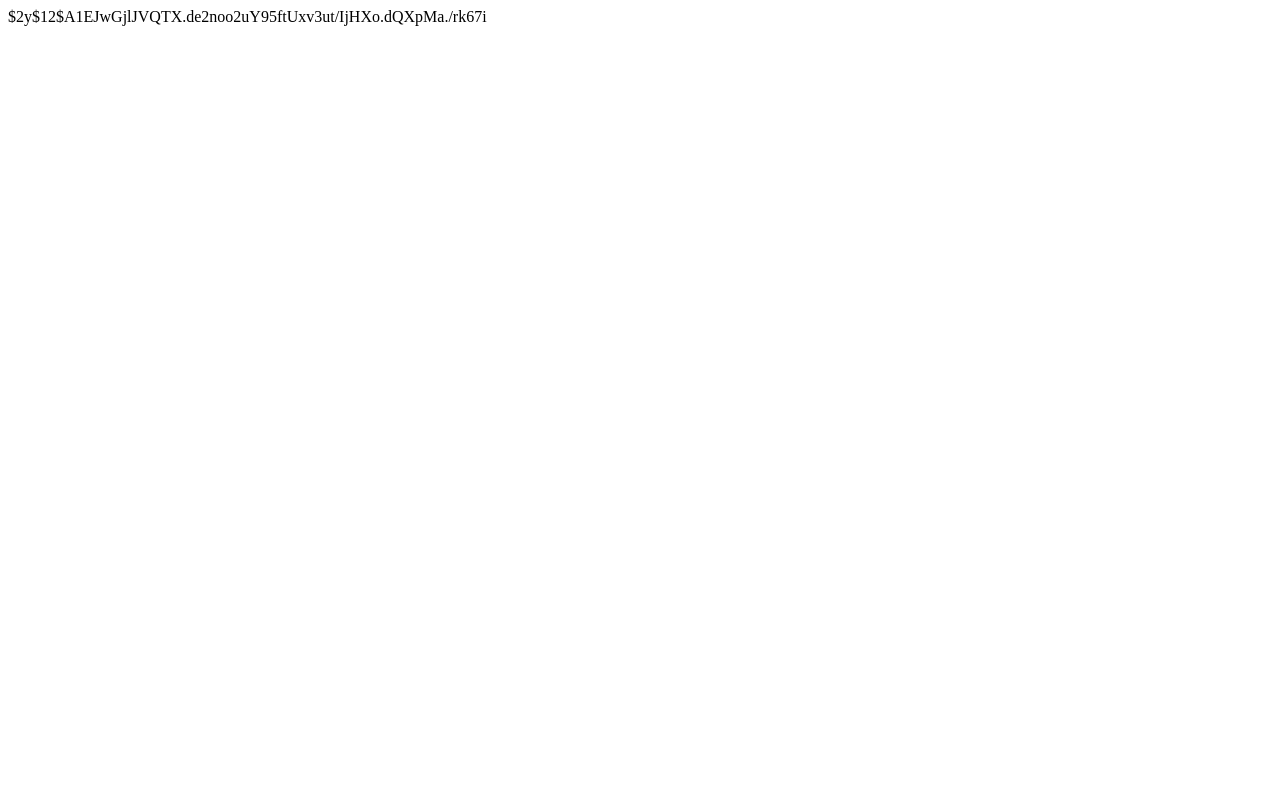
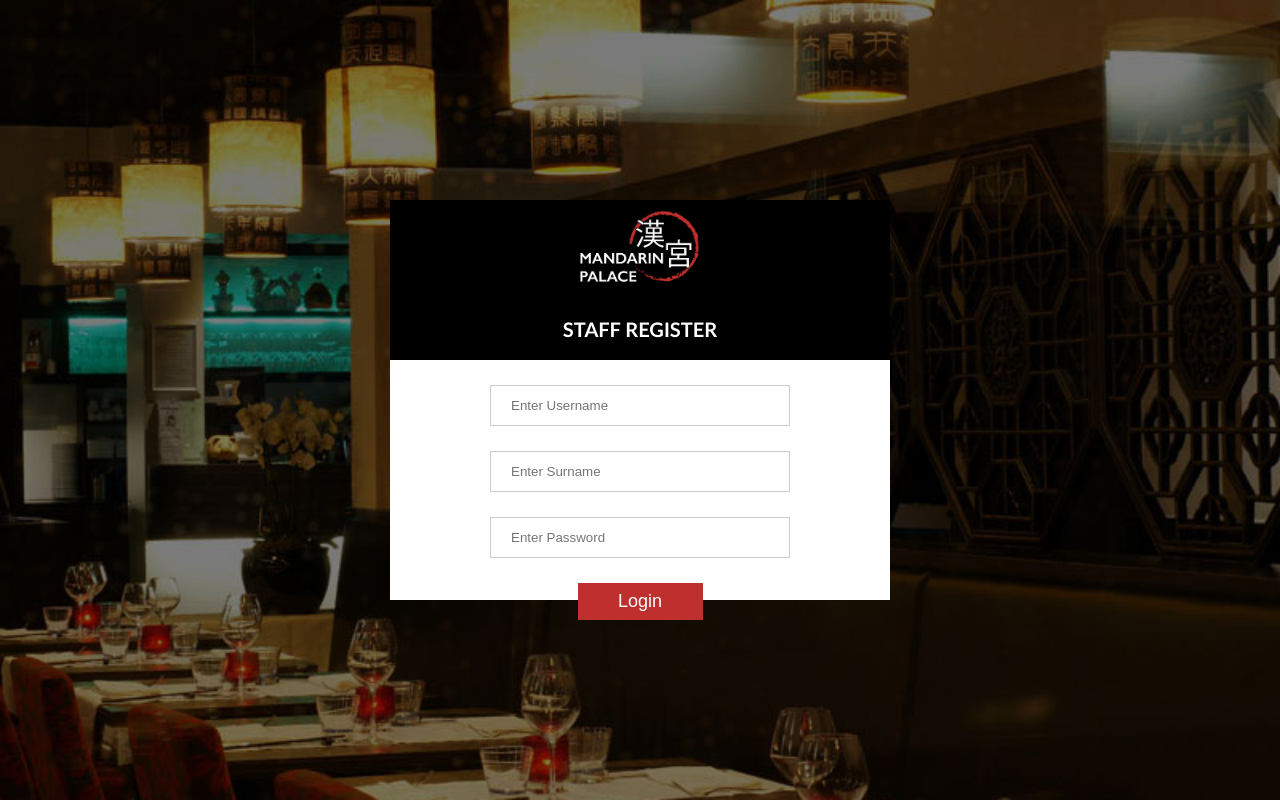
Before and after one commit to juliadavita/MandarinPalace, a PHP site: page /login/register.php in a window 1280 px wide. Before the commit the page is almost empty. Run offline with PHP 8.4, Linux system fonts and the light colour scheme; some libraries are stand-ins or nearby versions.

Commit message:
staff register added

```diff
--- /dev/null
+++ b/css/staff_stylesheet.css
@@ -0,0 +1,121 @@
+/* Buttons */
+
+.add-button {
+    background-color: #BE2F2E;
+    font-family: 'Gill Sans', 'Gill Sans MT', Calibri, 'Trebuchet MS', sans-serif;
+    border: none;
+    color: white;
+    padding: 15px 32px;
+    text-align: center;
+    text-decoration: none;
+    display: inline-block;
+    font-size: 16px;
+    margin: 4px 2px;
+    cursor: pointer;
+}
+
+button {
+    background-color: #BE2F2E;
+    color: white;
+    font-size: 18px;
+    padding: 8px 20px;
+    border: none;
+    cursor: pointer;
+    width: 25%;
+    display: block;
+    margin: 0 auto;
+
+  }
+
+  button:hover {
+    opacity: 0.8;
+  }
+
+
+/* End Buttons */
+
+
+.login-banner {
+    background-image: url('../img/MP_Restaurant_01_Black.jpg');
+    position: fixed;
+    top: 0;
+    left: 0;
+    margin: 0;
+    padding: 0;
+    width: 100%;
+    height: 100%;
+    display: block;
+    background-position: center center;
+    background-size: cover;
+}
+
+.login-background {
+    background: white;
+    width: 500px;
+    height: 50%;
+    position: absolute;
+    top: 0;
+    bottom: 0;
+    left: 0;
+    right: 0;
+    margin: auto;
+
+}
+
+.login-header {
+    background: black;
+    width: 100%;
+    height: 160px;
+}
+
+.login-logo {
+    display: block;
+    height: 95px;
+    margin: 0 auto;
+    padding: 2px 0 0 0;
+}
+
+.add-button-area{
+    display: block;
+    margin: 20px 68px;
+}
+
+
+.table-header {
+width: 100%;
+}
+
+  input[type=text], input[type=password] {
+    width: 60%;
+    padding: 12px 20px;
+    margin: 25px auto;
+    display: flex;
+    border: 1px solid #ccc;
+    box-sizing: border-box;
+  }
+
+  .container {
+    padding: 16px;
+  }
+
+  .login-banner {
+    background-image: url('../img/MP_Restaurant_01_Black.jpg');
+    position: fixed;
+    top: 0;
+    left: 0;
+    margin: 0;
+    padding: 0;
+    width: 100%;
+    height: 100%;
+    display: block;
+    background-position: center center;
+    background-size: cover;
+}
+
+.register {
+    color:white;
+    font-family: 'Gill Sans', 'Gill Sans MT', Calibri, 'Trebuchet MS', sans-serif;
+    font-weight: bold;
+    text-align: center;
+    font-size: 20px;
+}
--- a/login/index.php
+++ b/login/index.php
@@ -4,7 +4,8 @@ require_once "../src/database.php";
 
 if (isset($_POST['submit'])) {
     $username   = mysqli_escape_string($conn, htmlspecialchars($_POST['username']));
-    $password   = $_POST['password'];
+    $password   = mysqli_escape_string($conn, htmlspecialchars($_POST['password']));
+
     $errors = [];
     if(empty($username)) {
         $errors['username'] = 'Username cannot be empty';
--- a/login/register.php
+++ b/login/register.php
@@ -1,2 +1,81 @@
 <?php
-echo password_hash('test', PASSWORD_DEFAULT);
+session_start();
+require_once "../src/database.php";
+
+if (isset($_POST['submit'])) {
+    $username   = mysqli_escape_string($conn, htmlspecialchars($_POST['username']));
+    $password   = mysqli_escape_string($conn, htmlspecialchars($_POST['password']));
+
+    $errors = [];
+    if(empty($username)) {
+        $errors['username'] = 'Username cannot be empty';
+    }
+    else if(empty($password)) {
+        $errors['password'] = 'Password cannot be empty';
+    }
+    else
+    {
+        $query = "SELECT *
+              FROM accounts
+              WHERE username = '$username'";
+
+        $result = mysqli_query($conn, $query);
+        $user = mysqli_fetch_assoc($result);
+        $errors = [];
+        if ($user)
+        {
+            if (password_verify($password, $user['password'])) {
+                $_SESSION['username'] = $user['password'];
+                header("Location: admin_reservations.php");
+                exit;
+            }
+            else
+            {
+                $errors['password'] = 'The password is incorrect';
+            }
+        }
+        else
+        {
+            $errors['username'] = 'This username does not appear to exist.';
+        }
+    }
+}
+?>
+<!DOCTYPE html>
+<html>
+<head>
+    <meta charset="utf-8" />
+    <meta http-equiv="X-UA-Compatible" content="IE=edge">
+    <title>Mandarin Palace</title>
+    <meta name="viewport" content="width=device-width, initial-scale=1">
+    <link rel="stylesheet" href="https://use.fontawesome.com/releases/v5.5.0/css/all.css" integrity="sha384-B4dIYHKNBt8Bc12p+WXckhzcICo0wtJAoU8YZTY5qE0Id1GSseTk6S+L3BlXeVIU" crossorigin="anonymous">
+    <link rel="stylesheet" type="text/css" media="screen" href="../css/staff_stylesheet.css" />
+
+</head>
+<body>
+    <div class="login-banner">
+        <div class="login-background">
+            <div class="login-header">
+                <img src="../img/MP_logo_white.png" class="login-logo">
+                <div class="register">
+                    <p>STAFF REGISTER</p>
+                </div>
+            </div>
+            <div class="login-form">
+                <form method="post">
+                    <input type="text" placeholder="Enter Username" name="username" required>
+                    <span class="error"><?= isset($errors['username']) ? $errors['username'] : '' ?></span>
+                    <input type="password" placeholder="Enter Surname" name="surname" required>
+                    <span class="error"><?= isset($errors['surname']) ? $errors['surname'] : '' ?></span>
+                    <input type="password" placeholder="Enter Password" name="password" required>
+                    <span class="error"><?= isset($errors['password']) ? $errors['password'] : '' ?></span>
+                    <button type="submit" name="submit">Login</button>
+                </form>
+            </div>
+        </div>
+    </div>
+</body>
+
+<!-- $password_hash = password_hash($password, PASSWORD_DEFAULT);
+
+echo password_hash('test', PASSWORD_DEFAULT); -->
```
